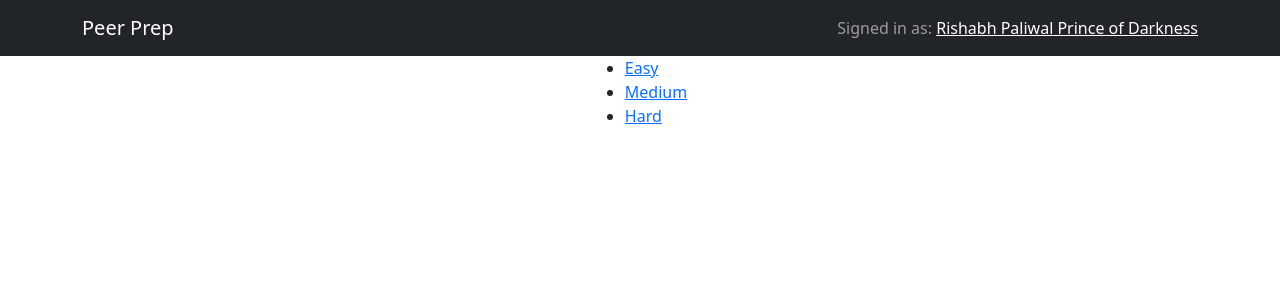
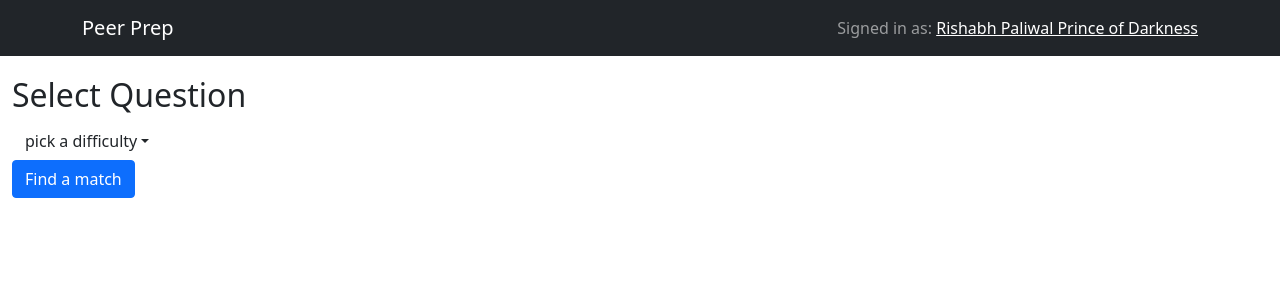
Before and after one commit to CS3219-SE-Principles-and-Patterns/cs3219-project-ay2122-2122-s1-g24, a React (Create React App) app in the folder frontend/: page / in a window 1280 px wide. Shown: the top 300 px of the page. Built offline with nearby package versions, Linux system fonts and the light colour scheme.

Commit message:
Add button for homepage

```diff
--- a/frontend/src/App.js
+++ b/frontend/src/App.js
@@ -15,12 +15,10 @@ function App() {
     <div>
       <Header />
       <Router>
-
           <Switch>
             <Route exact path={'/'} component={homepage}></Route>
             <Route exact path={'/room'} component={room}></Route>
           </Switch>
-
       </Router>
     </div>
   );
--- /dev/null
+++ b/frontend/src/component/dropdown.css
@@ -0,0 +1,5 @@
+.header {
+    display: flex;
+    justify-content: space-between;
+    margin-bottom: 20px;
+}
--- /dev/null
+++ b/frontend/src/component/dropdown.js
@@ -0,0 +1,33 @@
+import React from 'react';
+import Container from 'react-bootstrap/Container'
+import { Link } from 'react-router-dom'
+import Form from 'react-bootstrap/Form'
+import style from './dropdown.css'
+import Dropdown from 'react-bootstrap/Dropdown'
+
+let qn = "pick a difficulty"
+var DropDownMenu = () => {
+    const difficulties = ["Easy", "Medium", "Hard"];
+    return (
+        <Container fluid style = {{marginTop : "20px"}}>
+            <div className = {style.header}>
+                <h2>Select Question</h2>
+            </div>
+            <Dropdown>
+  <Dropdown.Toggle variant="transparent" id="dropdown-basic">
+   {qn}
+  </Dropdown.Toggle>
+
+  <Dropdown.Menu>
+    <Dropdown.Item href="#/action-1" onClick={()=> {qn = "Easy"}} >Easy</Dropdown.Item>
+    <Dropdown.Item href="#/action-2" onClick={()=> {qn = "Medium"}}>Medium</Dropdown.Item>
+    <Dropdown.Item href="#/action-3" onClick={()=> {qn = "Hard"}}>Hard</Dropdown.Item>
+  </Dropdown.Menu>
+</Dropdown>
+<Link to="/room" className="btn btn-primary">Find a match</Link>
+
+
+        </Container>
+    )
+}
+export default DropDownMenu;
--- a/frontend/src/component/homepage.js
+++ b/frontend/src/component/homepage.js
@@ -1,14 +1,12 @@
 import React from 'react';
 import ReactDOM from 'react-dom';
-const difficulty = ['Easy', 'Medium', 'Hard'];
-const list= difficulty.map((qn)=>{
-    return <li><a href="/room">{qn}</a></li>;
-});
+import Dropdown from 'react-bootstrap/Dropdown'
+
+import DropDownMenu from './dropdown'
+const difficulty = "Pick a difficulty";
 const Homepage = () => {
     return (
-        <div style={{display: 'flex',  justifyContent:'center', height: '1000vh'}}>
-            <ul> {list} </ul>
-    </div>
+        <DropDownMenu />
     )
 }
 
```
